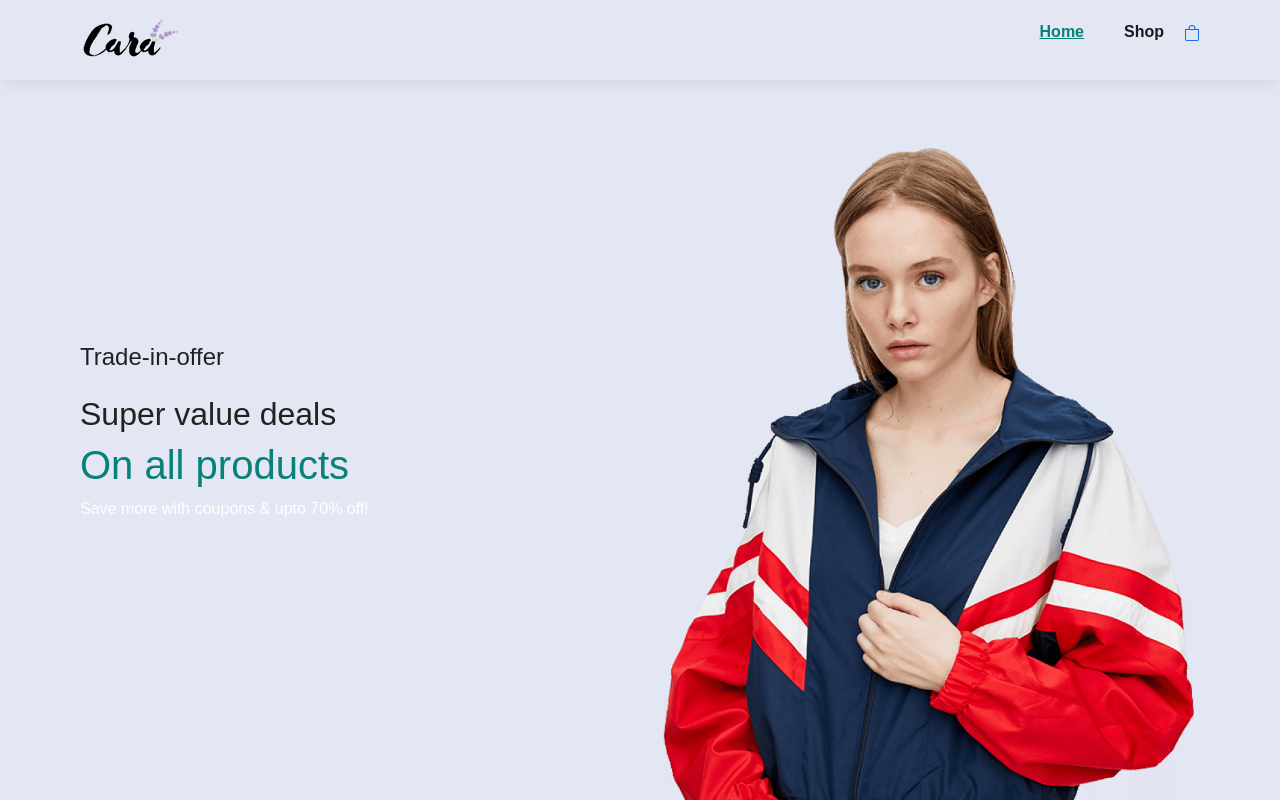
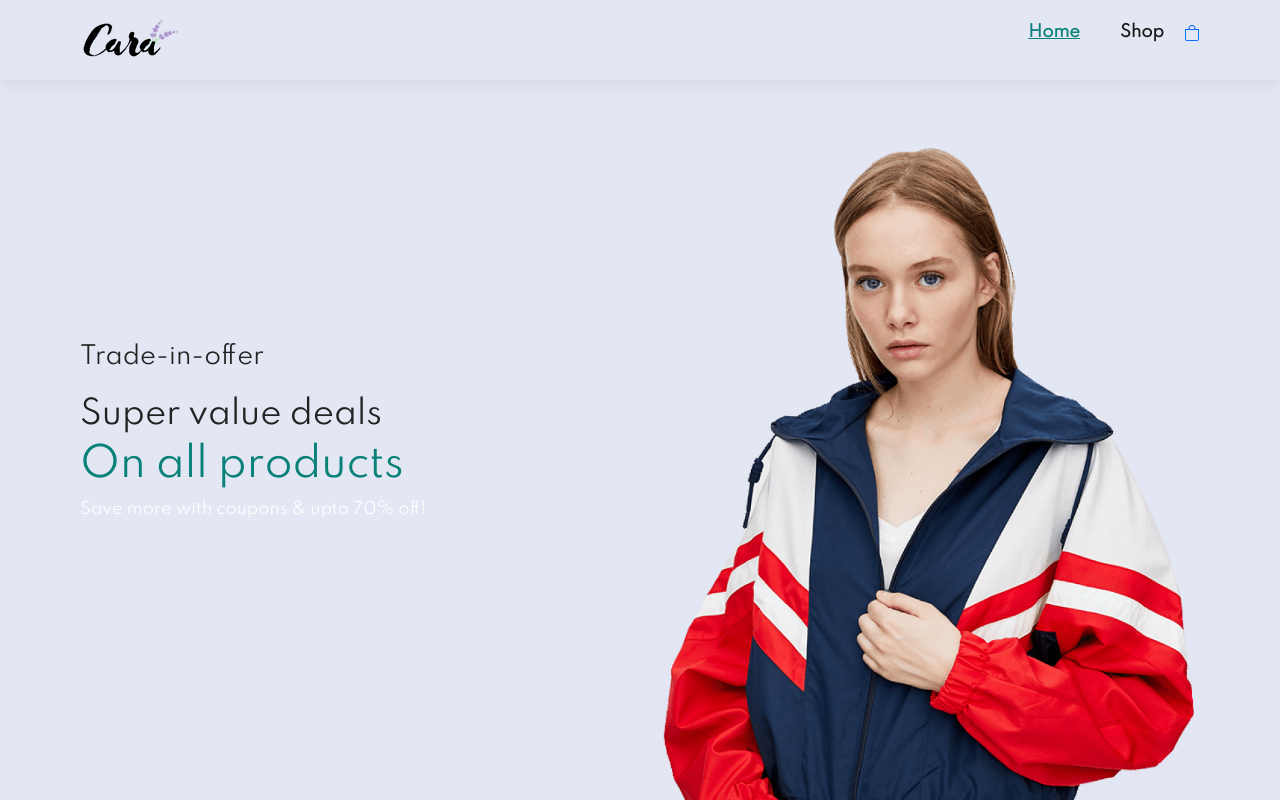
Before and after one commit to ashok686/finalProject, a plain HTML site: page index.html in a window 1280 px wide. Shown: the top 802 px of the page. Drawn offline with nearby package versions, Linux system fonts and the light colour scheme.

Commit message:
final copy 3.0

```diff
--- a/Code/home.css
+++ b/Code/home.css
@@ -1,4 +1,4 @@
-@import url('https://fonts.googleapis.com/css2?family=League+Spartan&display=swap');
+@import url('https://fonts.googleapis.com/css2?family=Spartan&display=swap');
 * {
     margin: 0;
     padding: 0;
```
